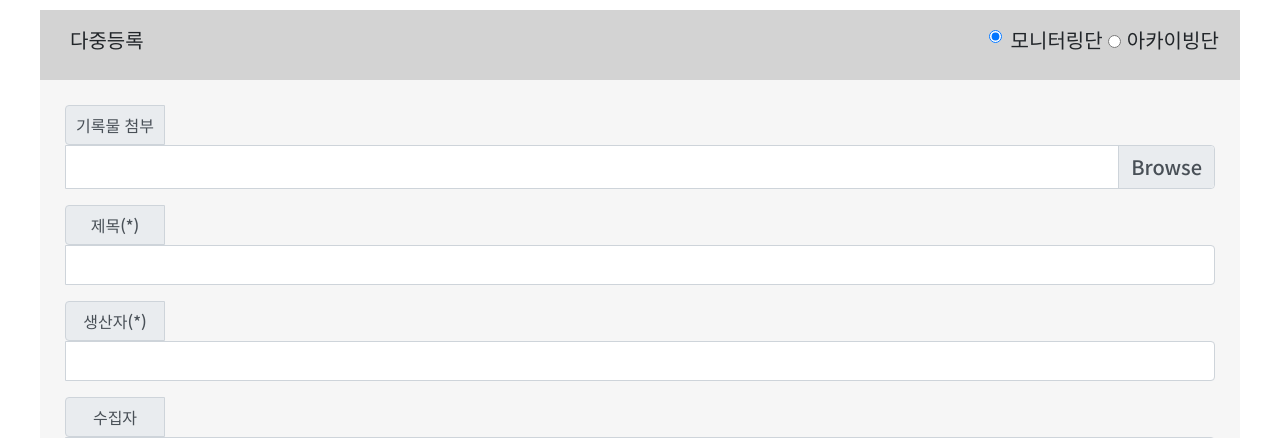
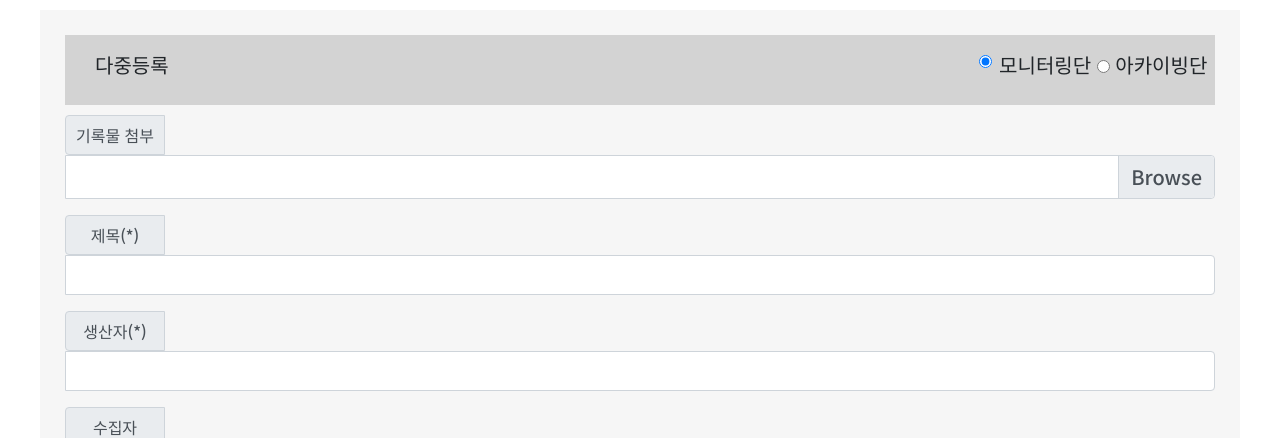
Before and after one commit to ykj33/WAP, a PHP site: page /record_multi_regist.html in a window 1280 px wide. Shown: the part 150-588 px from the top of the page. Run offline with PHP 8.4, Linux system fonts and the light colour scheme.

Commit message:
20210727 등록화면_라디오버튼 form태그 안으로 이동

```diff
--- a/css/main.css
+++ b/css/main.css
@@ -53,7 +53,8 @@ inner {
 .form-check {
     padding-top: 15px;
     padding-left: 20px;
-    width: 1200px;
+    margin-bottom: 10px;
+    width: 1150px;
     height: 70px;
     background-color: lightgray;
 }
--- a/record_multi_regist.html
+++ b/record_multi_regist.html
@@ -107,6 +107,10 @@
     <div class="container">
         <div class="content">
             <div class="inner">
+                <div class="regist-inner">
+                    <form action="php/record_regist.html.php" method="POST" class="register" id="register_form"
+                        name="register_form" enctype="multipart/form-data">
+                        <div class="metadata-group">
                             <div class="form-check">
                                 <span>
                                     다중등록
@@ -122,14 +126,6 @@
                                     아카이빙단
                                 </label>
                             </div>
-                <div class="form-check2">
-                </div>
-
-                <div class="regist-inner">
-                    <form action="php/record_regist.html.php" method="POST" class="register" id="register_form"
-                        name="register_form" enctype="multipart/form-data">
-                        <div class="metadata-group">
-
                             <div class="input-group mb-3">
                                 <div class="input-group-prepend">
                                     <span class="input-group-text" id="upload_label">기록물 첨부</span>
```
Also changed, not shown: record_single_regist.html (+4 -7 lines). Lines whose indentation alone changed are shown as unchanged.
